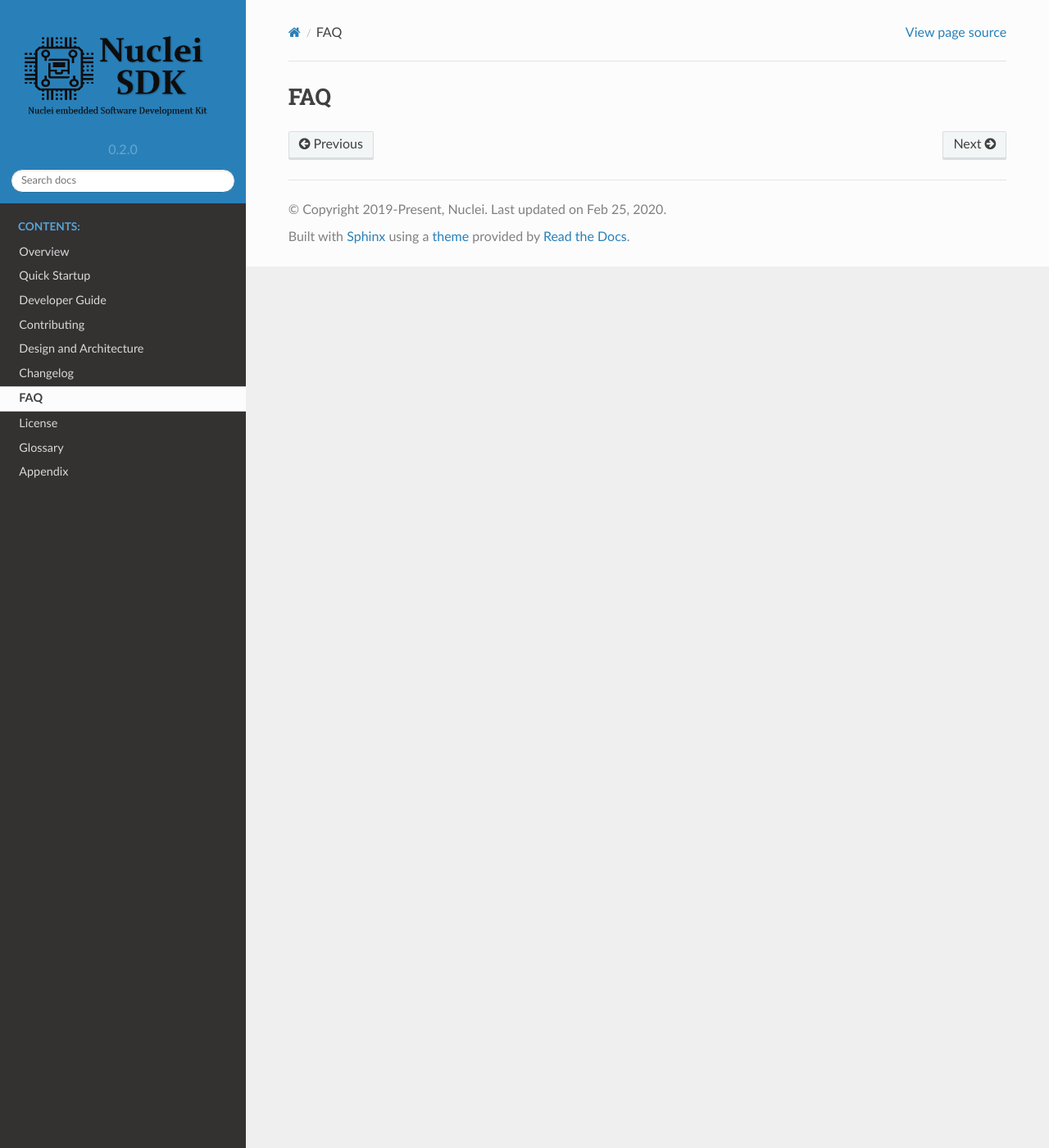
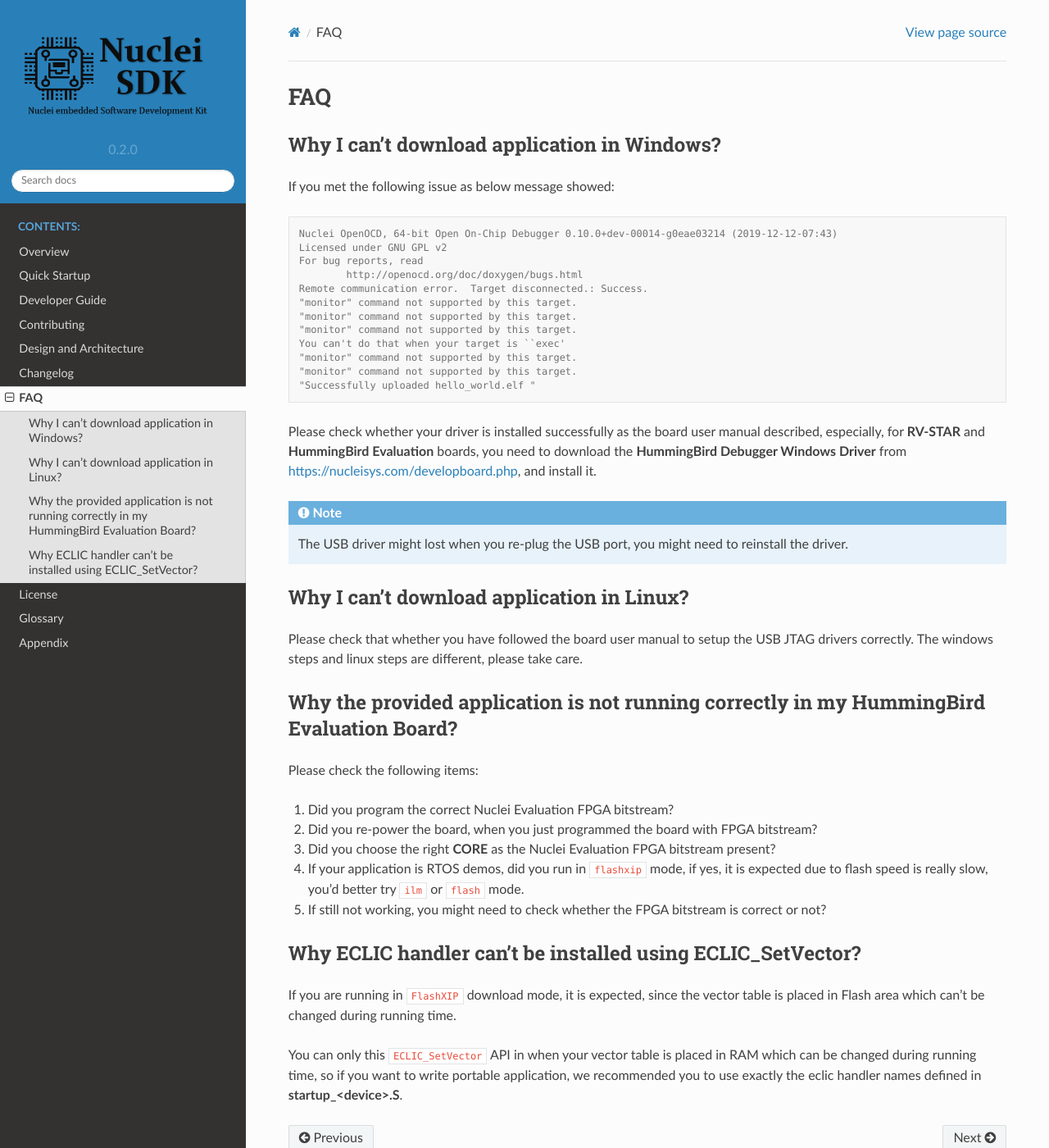
Before and after one commit to Nuclei-Software/nuclei-sdk, a Sphinx documentation site: the page built from doc/source/faq.rst, in a window 1280 px wide and 1400 px high. Shown: the whole window at 82% size. Built offline with Sphinx 7.4.7 and the Read the Docs theme 2.0.0, drawn with Linux system fonts in a browser that asks for light colours.

Commit message:
doc: Update changelog and add faq
Signed-off-by: Huaqi Fang <578567190@qq.com>

```diff
--- a/doc/source/changelog.rst
+++ b/doc/source/changelog.rst
@@ -6,5 +6,42 @@ Changelog
 V0.2.0-alpha
 ------------
 
+This is release ``0.2.0-alpha`` of Nuclei SDK.
+
+* Documentation
+
+  - Initial verison of Nuclei SDK documentation
+  - Update Nuclei-SDK README.md
+
+* Application
+
+  - Add ``demo_eclic`` application
+
+* Build System
+
+  - Add comments for build System
+  - Small bug fixes
+
+
+V0.1.1
+------
+
+This is release ``0.1.1`` of Nuclei SDK.
+
+Here are the main features of this release:
+
+* Support Windows and Linux development in command line using Make
+
+* Support development using PlatformIO, see https://github.com/Nuclei-Software/platform-nuclei
+
+* Support Humming Bird FPGA evaluation Board and GD32VF103 boards
+
+  - The **Humming Bird FPGA evaluation Board** is used to run evaluation FPGA bitstream
+    of Nuclei N200, N300, N600 and NX600 processor cores
+  - The **GD32VF103 boards** are running using a real MCU from Gigadevice which is using
+    Nuclei N200 RISC-V processor core
+
+* Support different download modes flashxip, ilm, flash for our FPGA evaluation board
+
 
 .. _Nuclei-SDK: https://github.com/Nuclei-Software/nuclei-sdk
--- a/doc/source/contribute.rst
+++ b/doc/source/contribute.rst
@@ -180,6 +180,10 @@ Make sure the SoC name and Board name used in this Nuclei SDK is all in lowercas
      :ref:`download modes <develop_buildsystem_var_download>`
    * The ``gd32vf103`` SoC is a real silicon chip, it only have RAM and onchip
      flash, it only support FlashXIP mode.
+   * The **nuclei_sdk_soc.h** must be created in SoC include directory, it must
+     include the device header file <device>.h and SoC firmware library header files.
+   * The **nuclei_sdk_hal.h** must be created in Board include directory, it must
+     include **nuclei_sdk_soc.h** and board related header files.
 
 
 .. _contribute_submit_issue:
--- a/doc/source/faq.rst
+++ b/doc/source/faq.rst
@@ -2,3 +2,65 @@
 
 FAQ
 ===
+
+Why I can't download application in Windows?
+--------------------------------------------
+
+If you met the following issue as below message showed:
+
+.. code-block:: console
+
+    Nuclei OpenOCD, 64-bit Open On-Chip Debugger 0.10.0+dev-00014-g0eae03214 (2019-12-12-07:43)
+    Licensed under GNU GPL v2
+    For bug reports, read
+            http://openocd.org/doc/doxygen/bugs.html
+    Remote communication error.  Target disconnected.: Success.
+    "monitor" command not supported by this target.
+    "monitor" command not supported by this target.
+    "monitor" command not supported by this target.
+    You can't do that when your target is ``exec'
+    "monitor" command not supported by this target.
+    "monitor" command not supported by this target.
+    "Successfully uploaded hello_world.elf "
+
+
+Please check whether your driver is installed successfully as the board user manual described,
+especially, for **RV-STAR** and **HummingBird Evaluation** boards, you need to download the
+**HummingBird Debugger Windows Driver** from https://nucleisys.com/developboard.php, and install it.
+
+.. note::
+
+    The USB driver might lost when you re-plug the USB port, you might need to reinstall the driver.
+
+
+Why I can't download application in Linux?
+------------------------------------------
+
+Please check that whether you have followed the board user manual to setup the USB JTAG drivers correctly.
+The windows steps and linux steps are different, please take care.
+
+
+Why the provided application is not running correctly in my HummingBird Evaluation Board?
+-----------------------------------------------------------------------------------------
+
+Please check the following items:
+
+1. Did you program the correct Nuclei Evaluation FPGA bitstream?
+2. Did you re-power the board, when you just programmed the board with FPGA bitstream?
+3. Did you choose the right **CORE** as the Nuclei Evaluation FPGA bitstream present?
+4. If your application is RTOS demos, did you run in ``flashxip`` mode, if yes, it is expected
+   due to flash speed is really slow, you'd better try ``ilm`` or ``flash`` mode.
+5. If still not working, you might need to check whether the FPGA bitstream is correct or not?
+
+
+Why ECLIC handler can't be installed using ECLIC_SetVector?
+-----------------------------------------------------------
+
+If you are running in ``FlashXIP`` download mode, it is expected,
+since the vector table is placed in Flash area which can't be changed
+during running time.
+
+You can only this ``ECLIC_SetVector`` API in when your vector table
+is placed in RAM which can be changed during running time, so if you want to
+write portable application, we recommended you to use exactly the eclic handler
+names defined in **startup_<device>.S**.
```
